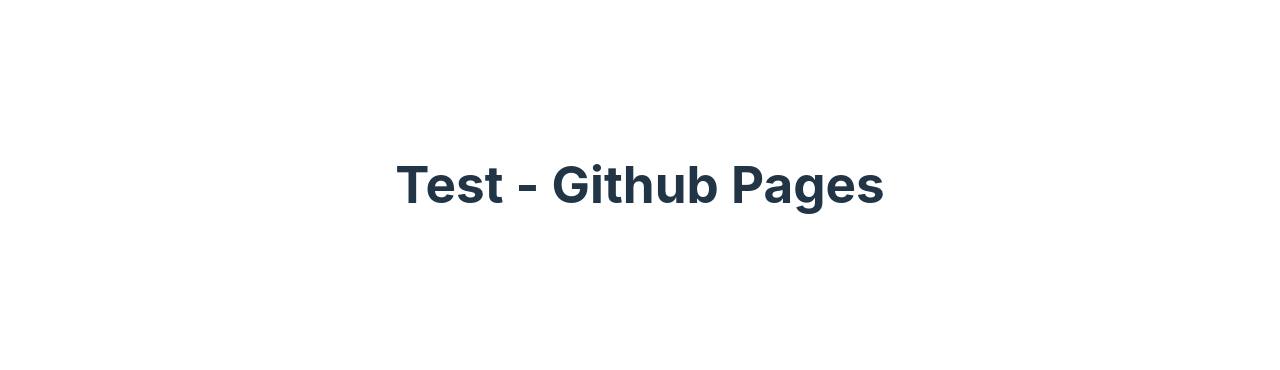
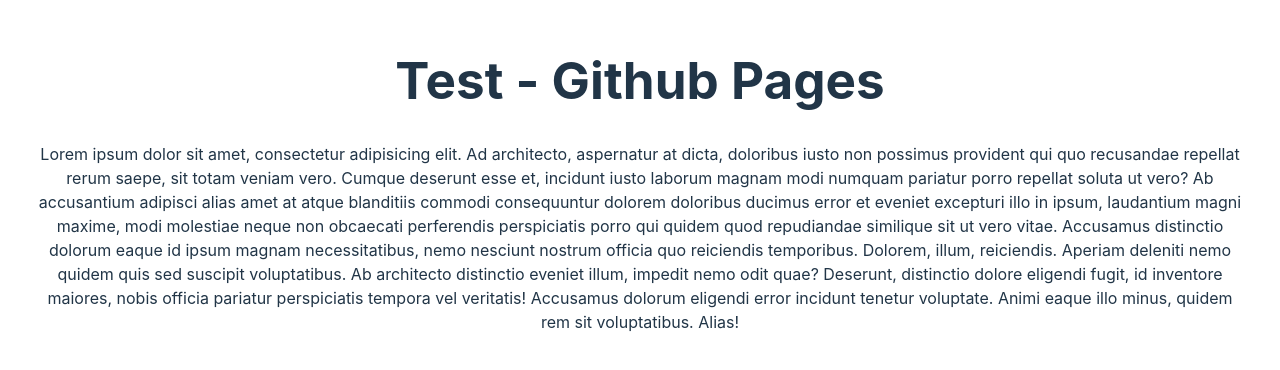
Before and after one commit to mjerta/github-pages-test, a React (Vite) app: page / in a window 1280 px wide. Shown: the part 216-586 px from the top of the page. Built offline with nearby package versions, Linux system fonts and the light colour scheme.

Commit message:
Add a paragraph as an test

```diff
--- a/src/App.jsx
+++ b/src/App.jsx
@@ -1,4 +1,4 @@
-import { useState } from 'react'
+import {useState} from 'react'
 import reactLogo from './assets/react.svg'
 import viteLogo from '/vite.svg'
 import './App.css'
@@ -7,7 +7,26 @@
   const [count, setCount] = useState(0)
 
   return (
-    <h1>Test - Github Pages</h1>
+    <>
+      <h1>Test - Github Pages</h1>
+      <p>Lorem ipsum dolor sit amet, consectetur adipisicing elit. Ad
+         architecto, aspernatur at dicta, doloribus iusto non possimus provident
+         qui quo recusandae repellat rerum saepe, sit totam veniam vero. Cumque
+         deserunt esse et, incidunt iusto laborum magnam modi numquam pariatur
+         porro repellat soluta ut vero? Ab accusantium adipisci alias amet at
+         atque blanditiis commodi consequuntur dolorem doloribus ducimus error
+         et eveniet excepturi illo in ipsum, laudantium magni maxime, modi
+         molestiae neque non obcaecati perferendis perspiciatis porro qui quidem
+         quod repudiandae similique sit ut vero vitae. Accusamus distinctio
+         dolorum eaque id ipsum magnam necessitatibus, nemo nesciunt nostrum
+         officia quo reiciendis temporibus. Dolorem, illum, reiciendis. Aperiam
+         deleniti nemo quidem quis sed suscipit voluptatibus. Ab architecto
+         distinctio eveniet illum, impedit nemo odit quae? Deserunt, distinctio
+         dolore eligendi fugit, id inventore maiores, nobis officia pariatur
+         perspiciatis tempora vel veritatis! Accusamus dolorum eligendi error
+         incidunt tenetur voluptate. Animi eaque illo minus, quidem rem sit
+         voluptatibus. Alias!</p>
+    </>
   )
 }
 
```
